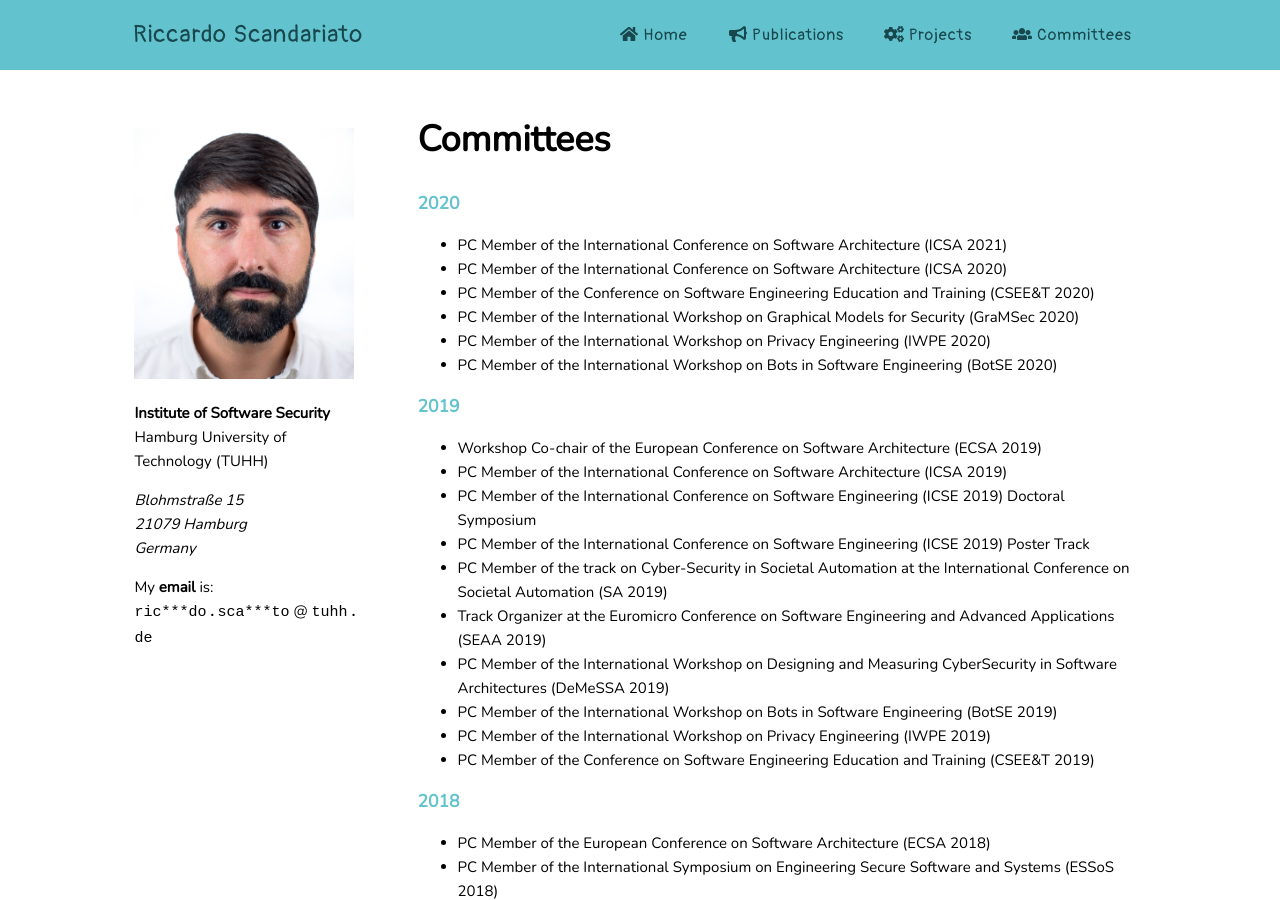
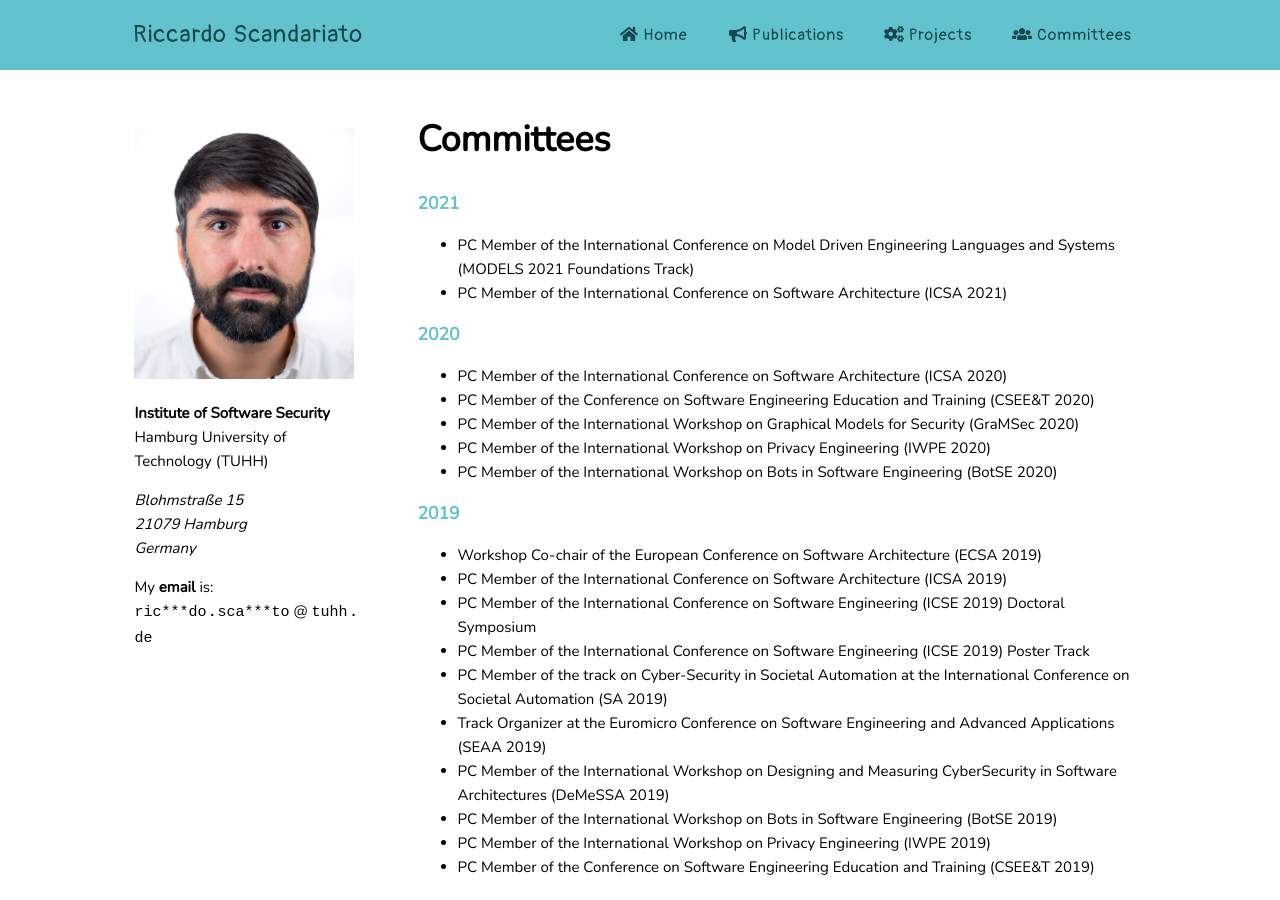
Before and after one commit to riccardoscandariato/riccardoscandariato.github.io, a Jekyll site: the page built from service.md, in a window 1280 px wide and 900 px high. Built offline with Jekyll 4.4.1, drawn with Linux system fonts in a browser that asks for light colours.

Commit message:
MODELS 2021

```diff
--- a/service.md
+++ b/service.md
@@ -5,10 +5,16 @@ title: Committees
 permalink: /committees
 ---
 
+<h3>2021</h3>
+
+<ul>
+<li>PC Member of the International Conference on Model Driven Engineering Languages and Systems (MODELS 2021 Foundations Track)</li>
+<li>PC Member of the International Conference on Software Architecture (ICSA 2021)</li>
+</ul>
+
 <h3>2020</h3>
 
 <ul>
-<li>PC Member of the International Conference on Software Architecture (ICSA 2021)</li>
 <li>PC Member of the International Conference on Software Architecture (ICSA 2020)</li>
 <li>PC Member of the Conference on Software Engineering Education and Training (CSEE&amp;T 2020)</li>
 <li>PC Member of the International Workshop on Graphical Models for Security (GraMSec 2020)</li>
```
